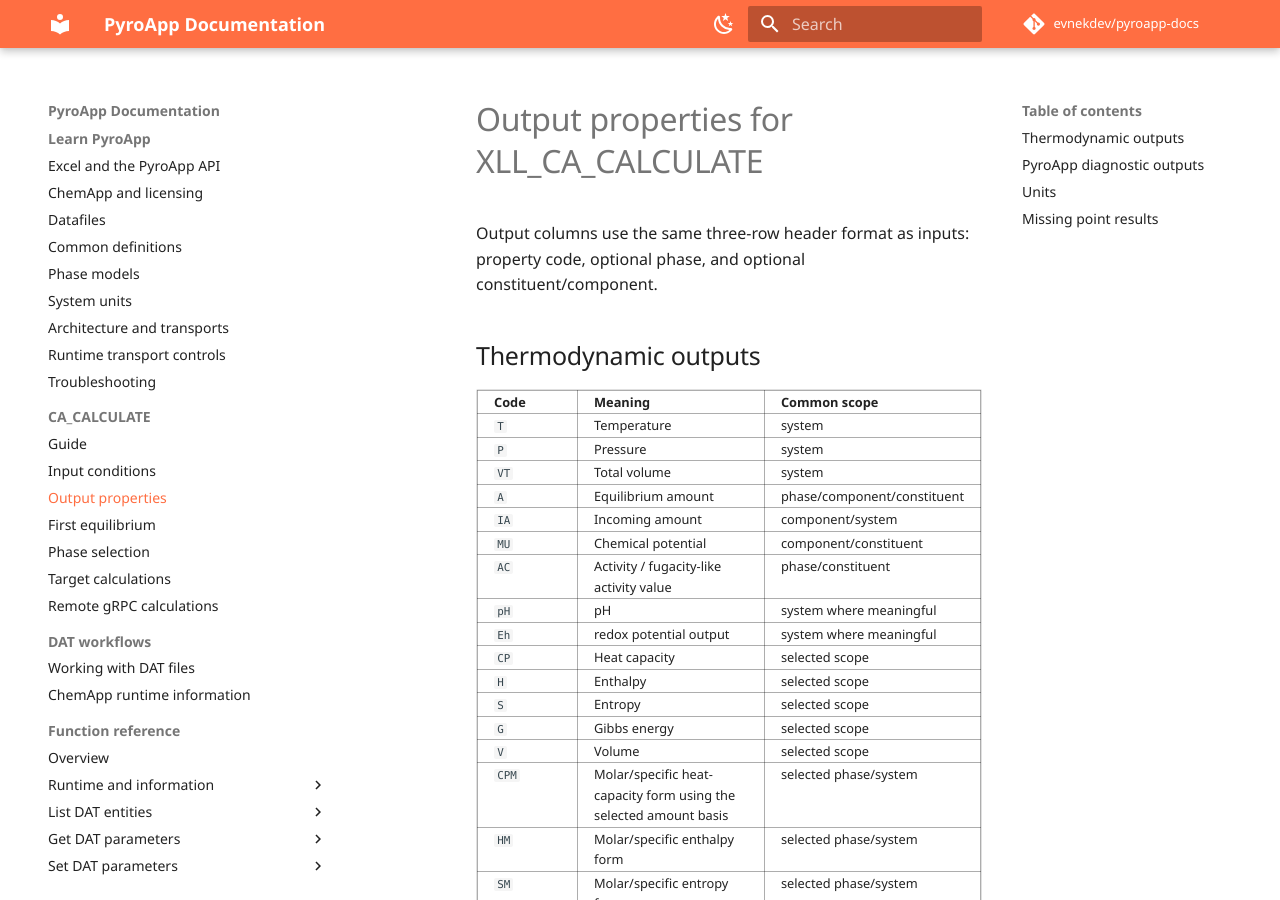
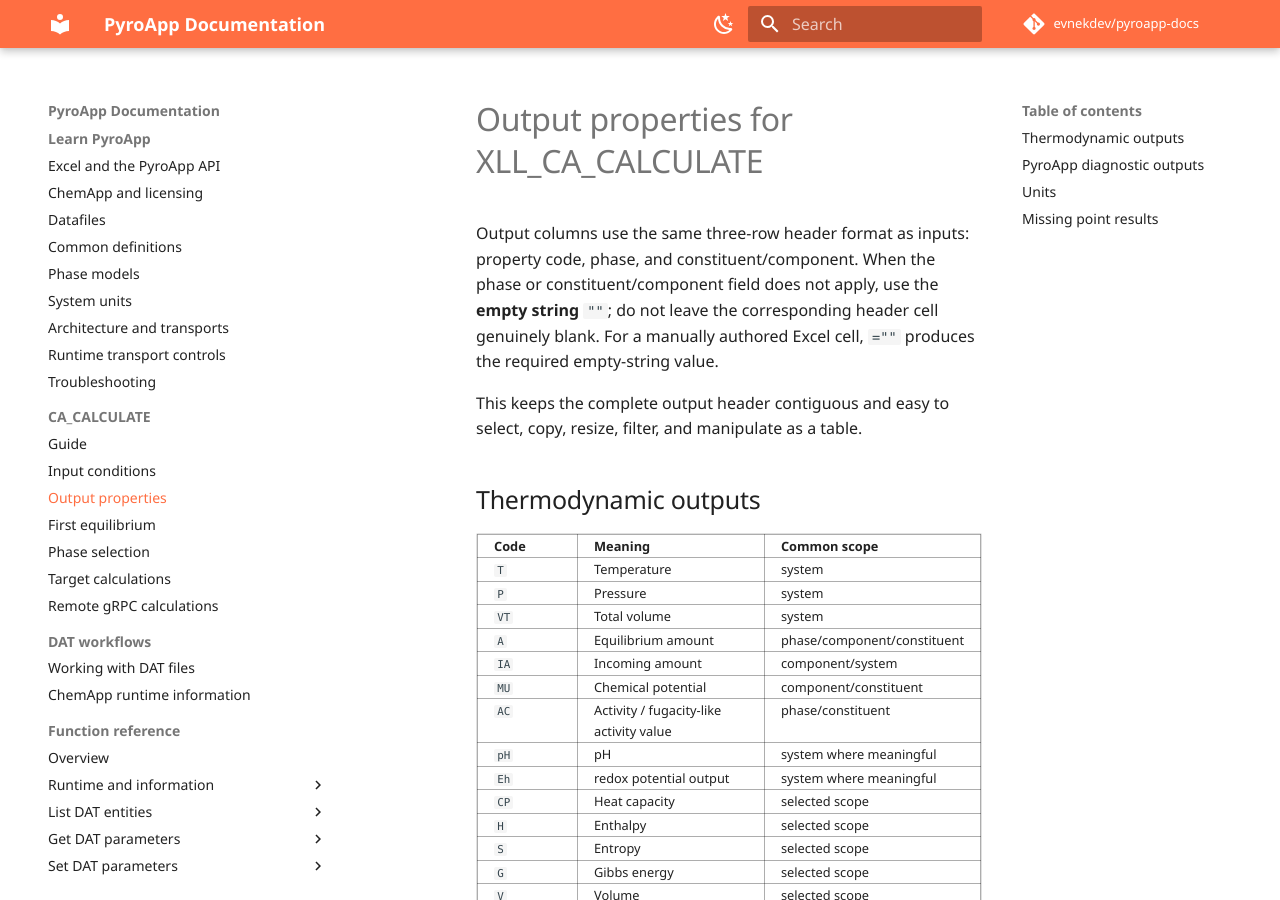
Before and after one commit to evnekdev/pyroapp-docs, an MkDocs documentation site: the page built from docs/output_properties.md, in a window 1280 px wide and 900 px high. Built offline with MkDocs 1.6.1 and Material for MkDocs 9.7.7, drawn with Linux system fonts in a browser that asks for light colours; some web fonts are replaced; comment, search, counter and statistics services are not loaded.

Commit message:
Document output header empty strings

```diff
--- a/docs/output_properties.md
+++ b/docs/output_properties.md
@@ -1,6 +1,8 @@
 # Output properties for XLL_CA_CALCULATE
 
-Output columns use the same three-row header format as inputs: property code, optional phase, and optional constituent/component.
+Output columns use the same three-row header format as inputs: property code, phase, and constituent/component. When the phase or constituent/component field does not apply, use the **empty string** `""`; do not leave the corresponding header cell genuinely blank. For a manually authored Excel cell, `=""` produces the required empty-string value.
+
+This keeps the complete output header contiguous and easy to select, copy, resize, filter, and manipulate as a table.
 
 ## Thermodynamic outputs
 
```
